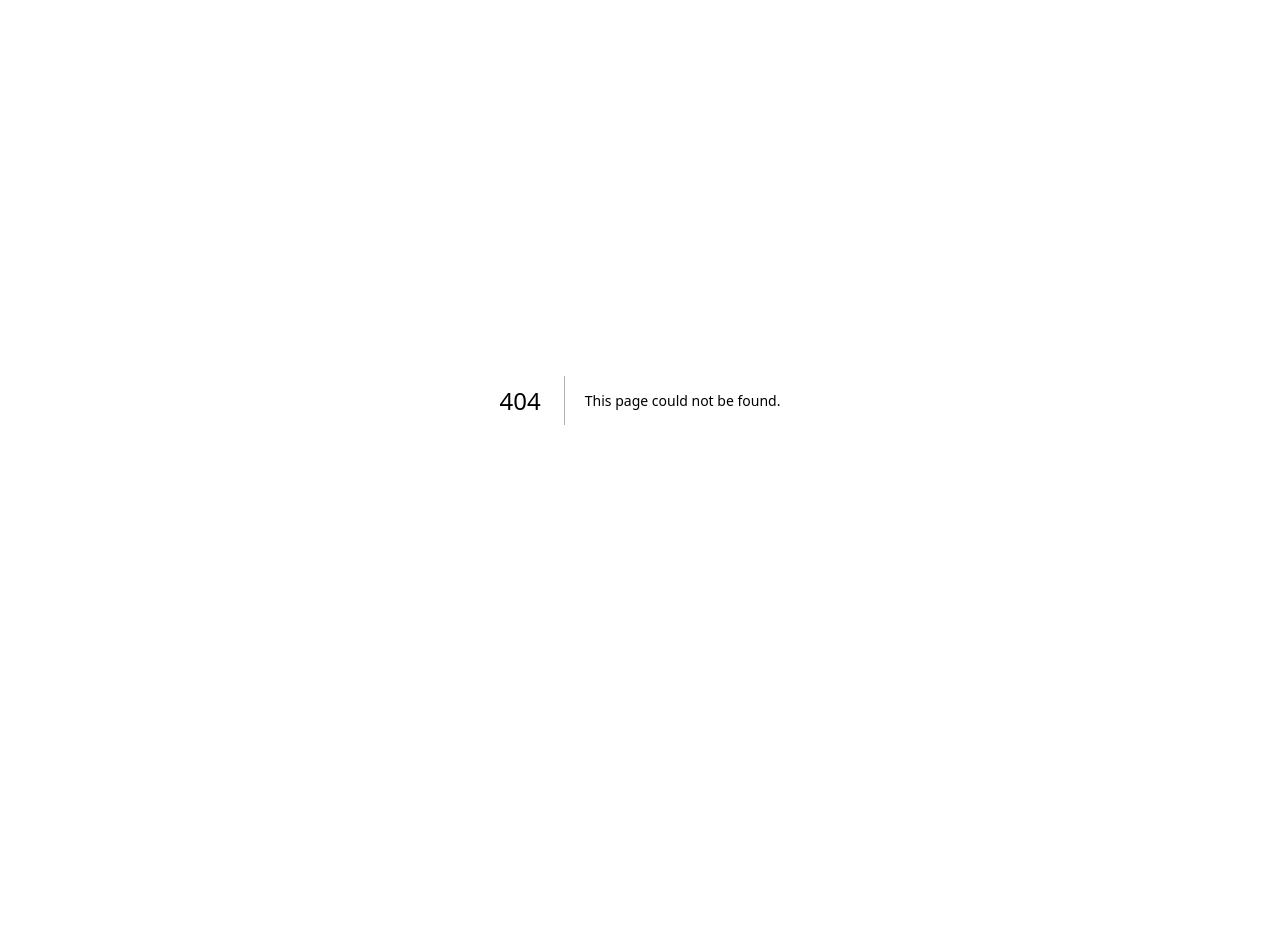
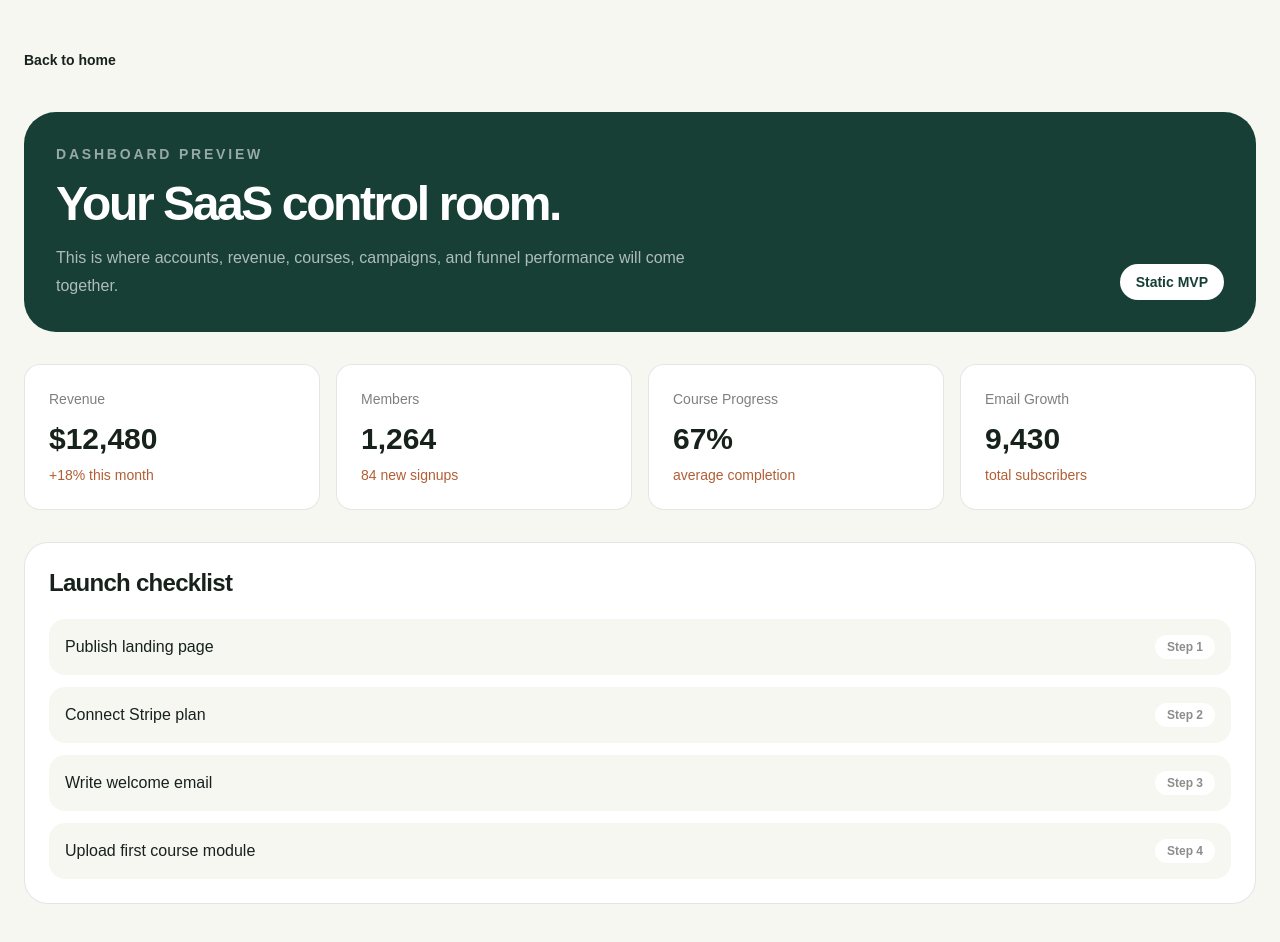
Before and after one commit to c21adnan/iqra, a Next.js app: page /dashboard in a window 1280 px wide. Before the commit this address had no page. Shown: the top 942 px of the page. Before the commit the page ends 800 px from the top, so only its background shows below. Built offline with nearby package versions, Linux system fonts and the light colour scheme.

Commit message:
Add dashboard preview page

```diff
--- /dev/null
+++ b/app/dashboard/page.js
@@ -0,0 +1,54 @@
+import Link from "next/link";
+
+const metrics = [
+  ["Revenue", "$12,480", "+18% this month"],
+  ["Members", "1,264", "84 new signups"],
+  ["Course Progress", "67%", "average completion"],
+  ["Email Growth", "9,430", "total subscribers"],
+];
+
+const tasks = ["Publish landing page", "Connect Stripe plan", "Write welcome email", "Upload first course module"];
+
+export default function DashboardPage() {
+  return (
+    <main className="mx-auto max-w-7xl px-6 py-12">
+      <Link className="text-sm font-semibold text-[#173f35]" href="/">
+        Back to home
+      </Link>
+      <section className="mt-10 flex flex-col justify-between gap-5 rounded-[2rem] bg-[#173f35] p-8 text-white md:flex-row md:items-end">
+        <div>
+          <p className="text-sm font-semibold uppercase tracking-[0.2em] text-white/55">Dashboard preview</p>
+          <h1 className="mt-4 text-5xl font-semibold tracking-[-0.05em]">Your SaaS control room.</h1>
+          <p className="mt-4 max-w-2xl leading-7 text-white/65">
+            This is where accounts, revenue, courses, campaigns, and funnel performance will come together.
+          </p>
+        </div>
+        <span className="rounded-full bg-white px-4 py-2 text-sm font-semibold text-[#173f35]">Static MVP</span>
+      </section>
+
+      <section className="mt-8 grid gap-4 sm:grid-cols-2 lg:grid-cols-4">
+        {metrics.map(([label, value, note]) => (
+          <article key={label} className="rounded-2xl border border-black/10 bg-white p-6">
+            <p className="text-sm text-black/50">{label}</p>
+            <p className="mt-3 text-3xl font-semibold">{value}</p>
+            <p className="mt-2 text-sm text-[#b15e35]">{note}</p>
+          </article>
+        ))}
+      </section>
+
+      <section className="mt-8 rounded-3xl border border-black/10 bg-white p-6">
+        <h2 className="text-2xl font-semibold tracking-[-0.03em]">Launch checklist</h2>
+        <div className="mt-5 grid gap-3">
+          {tasks.map((task, index) => (
+            <div key={task} className="flex items-center justify-between rounded-2xl bg-[#f7f7f2] p-4">
+              <span className="font-medium">{task}</span>
+              <span className="rounded-full bg-white px-3 py-1 text-xs font-semibold text-black/45">
+                Step {index + 1}
+              </span>
+            </div>
+          ))}
+        </div>
+      </section>
+    </main>
+  );
+}
```
